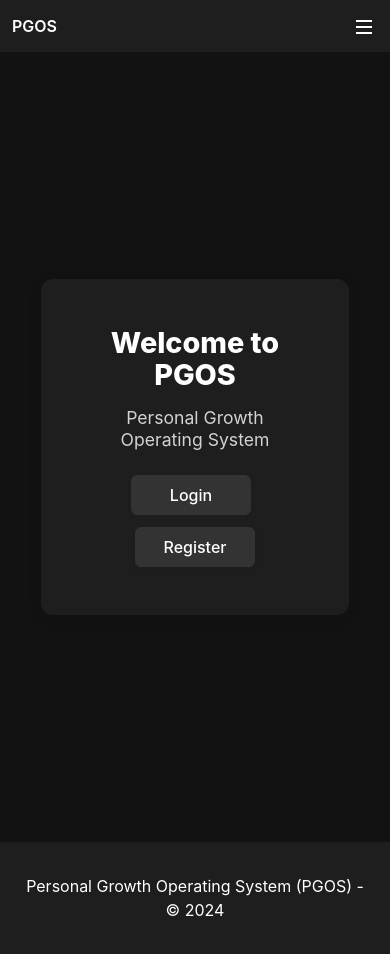
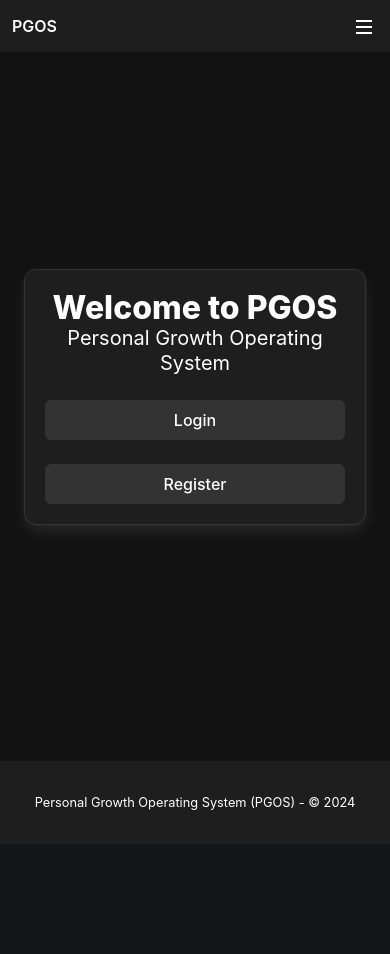
Before and after one commit to AVECProductions/pgos_frontend, a Vue app: page / in a window 390 px wide. After the commit the page ends 844 px from the top, so only its background shows below. Built offline with nearby package versions, Linux system fonts and the light colour scheme.

Commit message:
changed mobile frontend

```diff
--- a/src/App.vue
+++ b/src/App.vue
@@ -130,6 +130,7 @@ export default {
 .footer {
   margin-top: auto;
   padding: 2rem 1.5rem;
+  font-size: 0.8rem;
 }
 
 /* Smooth transitions for theme switching */
--- a/src/views/HomeView.vue
+++ b/src/views/HomeView.vue
@@ -1,18 +1,19 @@
 <template>
-  <div>
-    <!-- Show Dashboard for authenticated users -->
-    <div v-if="isAuthenticated">
-      <DashboardView />
-    </div>
+  <div class="container home-container">
+    <div class="columns is-centered">
+      <div class="column is-half">
+        <div class="box">
+          <h1 class="title has-text-centered">Welcome to PGOS</h1>
+          <h2 class="subtitle has-text-centered">Personal Growth Operating System</h2>
 
-    <!-- Show Welcome page for unauthenticated users -->
-    <div v-else class="home-container">
-      <div class="welcome-box">
-        <h1 class="title is-2 mb-4">Welcome to PGOS</h1>
-        <p class="subtitle is-5 mb-5">Personal Growth Operating System</p>
-        <div class="buttons is-centered">
-          <router-link to="/login" class="button mr-2">Login</router-link>
-          <router-link to="/register" class="button">Register</router-link>
+          <div class="buttons is-centered">
+            <router-link to="/login" class="button is-primary is-fullwidth mb-3">
+              Login
+            </router-link>
+            <router-link to="/register" class="button is-fullwidth">
+              Register
+            </router-link>
+          </div>
         </div>
       </div>
     </div>
@@ -40,50 +41,6 @@ export default {
 
 <style scoped>
 .home-container {
-  display: flex;
-  justify-content: center;
-  align-items: center;
-  min-height: calc(100vh - 150px);  /* Increased from 200px to 150px */
-}
-
-.welcome-box {
-  background-color: var(--card-background);
-  padding: 4rem;  /* Increased from 3rem to 4rem */
-  border-radius: 12px;
-  text-align: center;
-  max-width: 600px;  /* Increased from 400px to 600px */
-  width: 90%;
-  box-shadow: 0 2px 15px rgba(0, 0, 0, 0.1);
-}
-
-.title {
-  color: var(--text);
-  font-size: 2.2rem !important;
-  white-space: nowrap;  /* Prevent title from wrapping */
-}
-
-.subtitle {
-  color: var(--text);
-  opacity: 0.8;
-}
-
-.button {
-  min-width: 120px;
-}
-
-@media screen and (max-width: 768px) {
-  .welcome-box {
-    padding: 3rem;  /* Increased from 2rem to 3rem */
-    max-width: 400px;  /* Add max-width for mobile */
-  }
-
-  .title {
-    font-size: 1.8rem !important;
-    white-space: normal;  /* Allow wrapping on mobile */
-  }
-
-  .subtitle {
-    font-size: 1.1rem !important;
-  }
+  margin-top: 20vh;
 }
 </style>
--- a/src/views/LoginView.vue
+++ b/src/views/LoginView.vue
@@ -1,7 +1,9 @@
 <template>
-  <div class="login-container">
-    <div class="login-box">
-      <h1 class="title has-text-centered mb-5">Login</h1>
+  <div class="container login-container">
+    <div class="columns is-centered">
+      <div class="column is-half">
+        <div class="box">
+          <h1 class="title has-text-centered">Login</h1>
 
           <form @submit.prevent="handleSubmit">
             <div class="field">
@@ -12,10 +14,9 @@
                   type="text"
                   v-model="form.username"
                   required
-              :class="{ 'is-danger': errors.username }"
+                  autocomplete="username"
                 >
               </div>
-          <p class="help is-danger" v-if="errors.username">{{ errors.username }}</p>
             </div>
 
             <div class="field">
@@ -26,33 +27,25 @@
                   type="password"
                   v-model="form.password"
                   required
-              :class="{ 'is-danger': errors.password }"
+                  autocomplete="current-password"
                 >
               </div>
-          <p class="help is-danger" v-if="errors.password">{{ errors.password }}</p>
             </div>
 
             <div class="field">
               <div class="control">
                 <button
-              class="button is-fullwidth"
+                  class="button is-primary is-fullwidth"
+                  type="submit"
                   :class="{ 'is-loading': loading }"
-              type="submit"
                 >
                   Login
                 </button>
               </div>
             </div>
-
-        <div v-if="error" class="notification is-danger">
-          {{ error }}
+          </form>
         </div>
-
-        <p class="has-text-centered mt-4">
-          Don't have an account?
-          <router-link to="/register">Register</router-link>
-        </p>
-      </form>
+      </div>
     </div>
   </div>
 </template>
@@ -107,25 +100,6 @@ export default {
 
 <style scoped>
 .login-container {
-  display: flex;
-  justify-content: center;
-  align-items: center;
-  min-height: calc(100vh - 150px);
-}
-
-.login-box {
-  background-color: var(--card-background);
-  padding: 2.5rem;
-  border-radius: 12px;
-  width: 100%;
-  max-width: 400px;
-  box-shadow: 0 2px 15px rgba(0, 0, 0, 0.1);
-}
-
-@media screen and (max-width: 768px) {
-  .login-box {
-    margin: 1rem;
-    padding: 2rem;
-  }
+  margin-top: 15vh;
 }
 </style>
```
Lines whose indentation alone changed are shown as unchanged.
